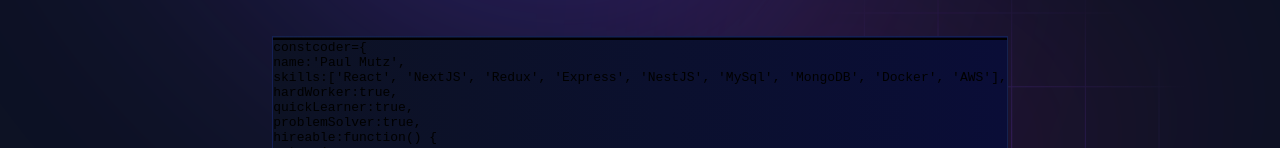
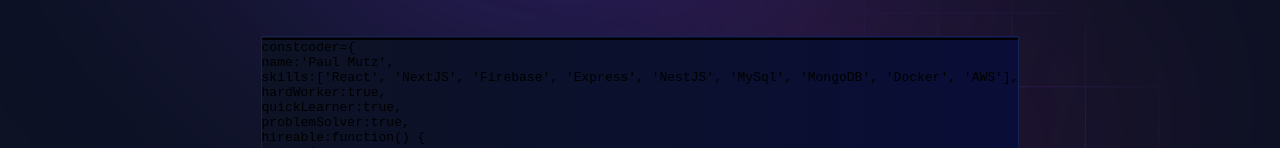
Before and after one commit to itsluap/paulmutz.dev, a Next.js app: page / in a window 1280 px wide. Shown: the part 804-952 px from the top of the page. Built offline with nearby package versions, Linux system fonts and the light colour scheme.

Commit message:
Update index.jsx

```diff
--- a/app/components/homepage/hero-section/index.jsx
+++ b/app/components/homepage/hero-section/index.jsx
@@ -96,7 +96,7 @@
                 <span className="text-gray-400">{"', '"}</span>
                 <span className="text-amber-300">NextJS</span>
                 <span className="text-gray-400">{"', '"}</span>
-                <span className="text-amber-300">Redux</span>
+                <span className="text-amber-300">Firebase</span>
                 <span className="text-gray-400">{"', '"}</span>
                 <span className="text-amber-300">Express</span>
                 <span className="text-gray-400">{"', '"}</span>
```
